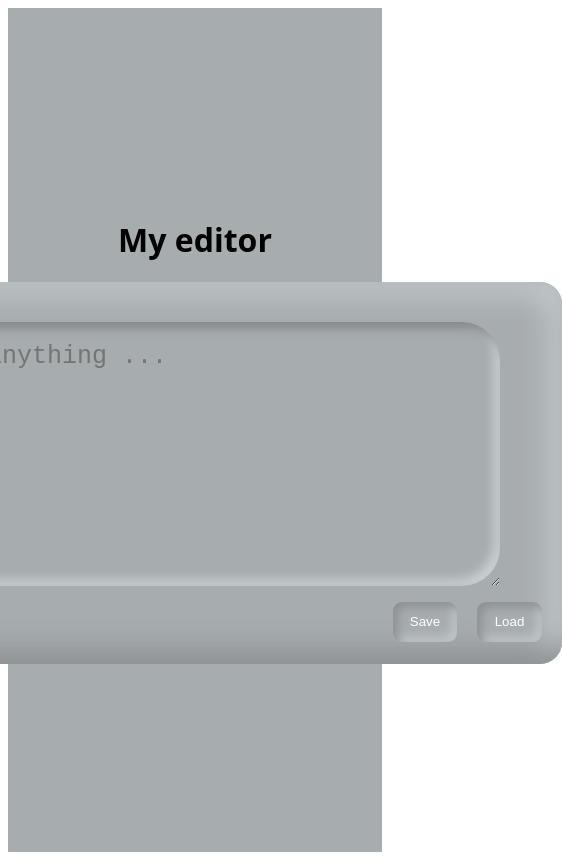
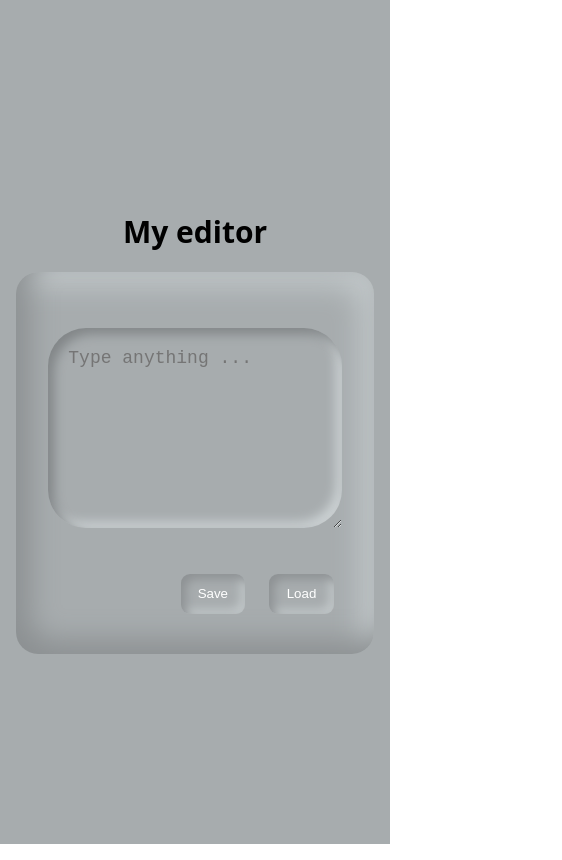
Before and after one commit to Mateusz-Meler/simple-editior, a website built with webpack: page src/pages/index.html in a window 390 px wide. Shown: the whole page, 562 px wide, since content can reach past the window. Built offline with nearby package versions, Linux system fonts and the light colour scheme.

Commit message:
feat: adding mobile media queries

```diff
--- a/src/js/another.js
+++ /dev/null
@@ -1 +0,0 @@
-console.log('hello another');
--- a/src/pages/index.html
+++ b/src/pages/index.html
@@ -26,8 +26,6 @@
       content="https://mateusz-meler.github.io/simple-editior/og.png"
     />
   </head>
-  <!-- uncomment the line below to enable PWA  -->
-  <!-- <link rel="manifest" href="manifest.json" /> -->
 
   <body>
     <main>
@@ -35,20 +33,18 @@
         <h1 class="header">My editor</h1>
       </header>
 <div class="box">
-        <form>
-          <p>
-            <label for="yourText"></label>
+      <form class="box__form">
         <textarea
+          class="area area--js"
           id="yourText"
           name="yourText"
-              class="area area--js"
           placeholder="Type anything ..."
         ></textarea>
-          </p>
-
         <div class="buttons">
           <button class="save save--js">Save</button>
-          <button class="load load--js">Load<span class="info--js"></span></button>
+          <button class="load load--js">
+            Load<span class="info--js"></span>
+          </button>
         </div>
       </form>
     </div>
--- a/src/scss/main.scss
+++ b/src/scss/main.scss
@@ -8,6 +8,10 @@ html {
   box-sizing: inherit;
 }
 
+body {
+  margin: 0;
+}
+
 main {
   background: #a7acae;
   font-family: Open Sans;
@@ -16,10 +20,11 @@ main {
   justify-content: center;
   align-items: center;
   min-height: 100vh;
+  padding: 16px;
 }
 
 .header {
-  font-size: 4opx;
+  font-size: 40px;
 }
 
 .box {
@@ -28,25 +33,37 @@ main {
   border-radius: 22px;
   background: #a7acae;
   box-shadow: inset 14px -14px 28px #8c9092, inset -14px 14px 28px #c2c8ca;
+  position: relative;
+  padding: 16px;
+  &__form {
+    margin-top: 40px;
+    text-align: center;
+  }
 }
 
 .area {
+  justify-content: center;
+  align-items: center;
   padding: 20px;
-  display: flex;
-  margin-top: 40px;
-  margin-left: 64px;
   font-size: 25px;
-  width: 608px;
-  height: 264px;
+  width: 631px;
+  height: 200px;
   border: none;
   border-radius: 38px;
   background: #a7acae;
   box-shadow: inset 6px 6px 11px #828688, inset -6px -6px 11px #ccd2d4;
 }
 
+textarea {
+  max-width: 90%;
+  max-height: 200px;
+}
+
 .buttons {
-  display: flex;
-  justify-content: flex-end;
+  position: absolute;
+  right: 10px;
+  bottom: 30px;
+  margin: 10px;
 }
 
 .save {
@@ -72,3 +89,20 @@ main {
   box-shadow: inset 5px 5px 10px #8e9294, inset -5px -5px 10px #c0c6c8;
   margin-right: 20px;
 }
+
+@media (max-width: 767px) {
+  .box {
+    width: 100%;
+    margin: 0 16px;
+  }
+}
+
+@media (max-width: 400px) {
+  .area {
+    font-size: 18px;
+}
+
+.header {
+  font-size: 30px;
+}
+}
```
Lines whose indentation alone changed are shown as unchanged.
